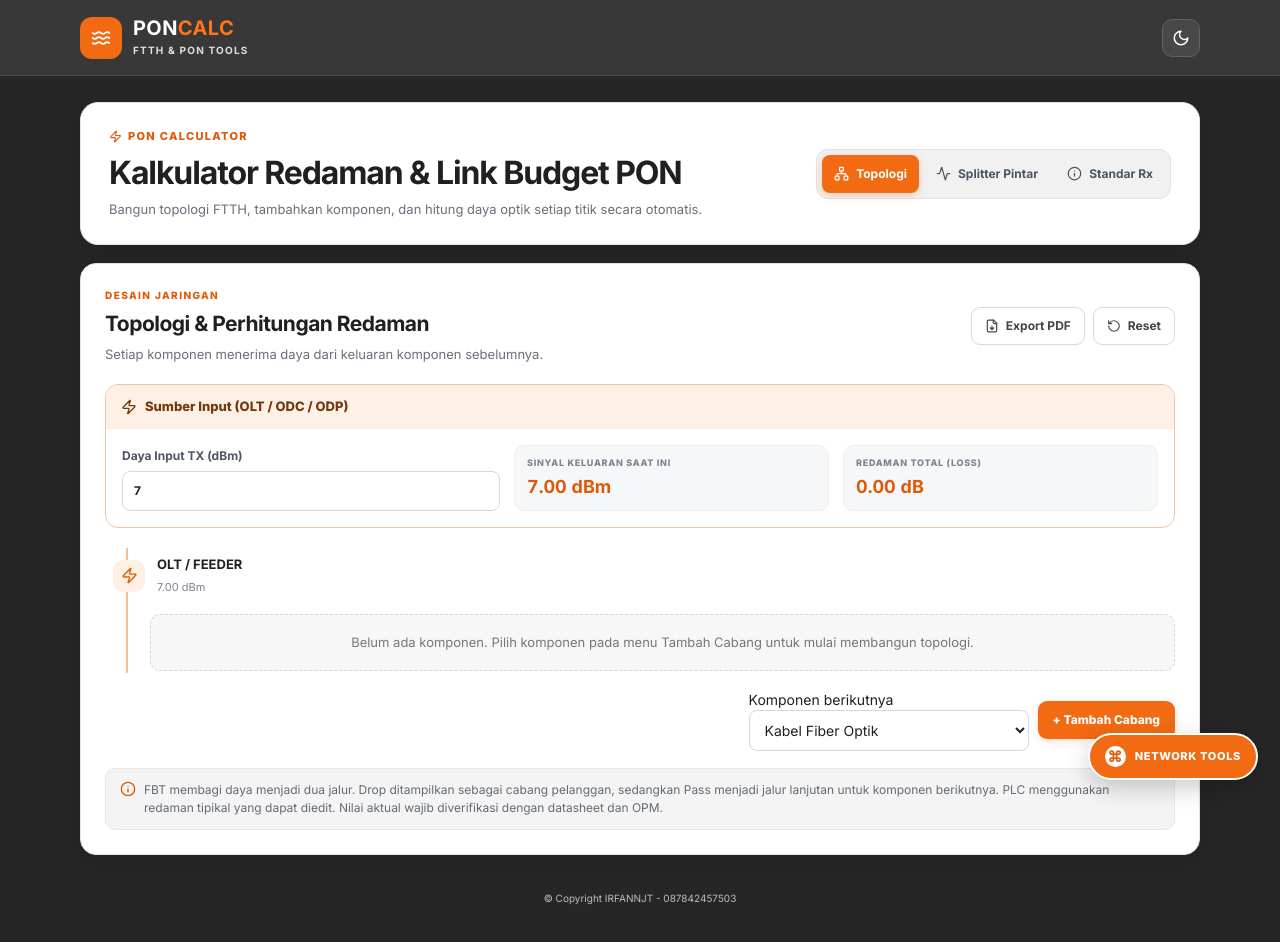
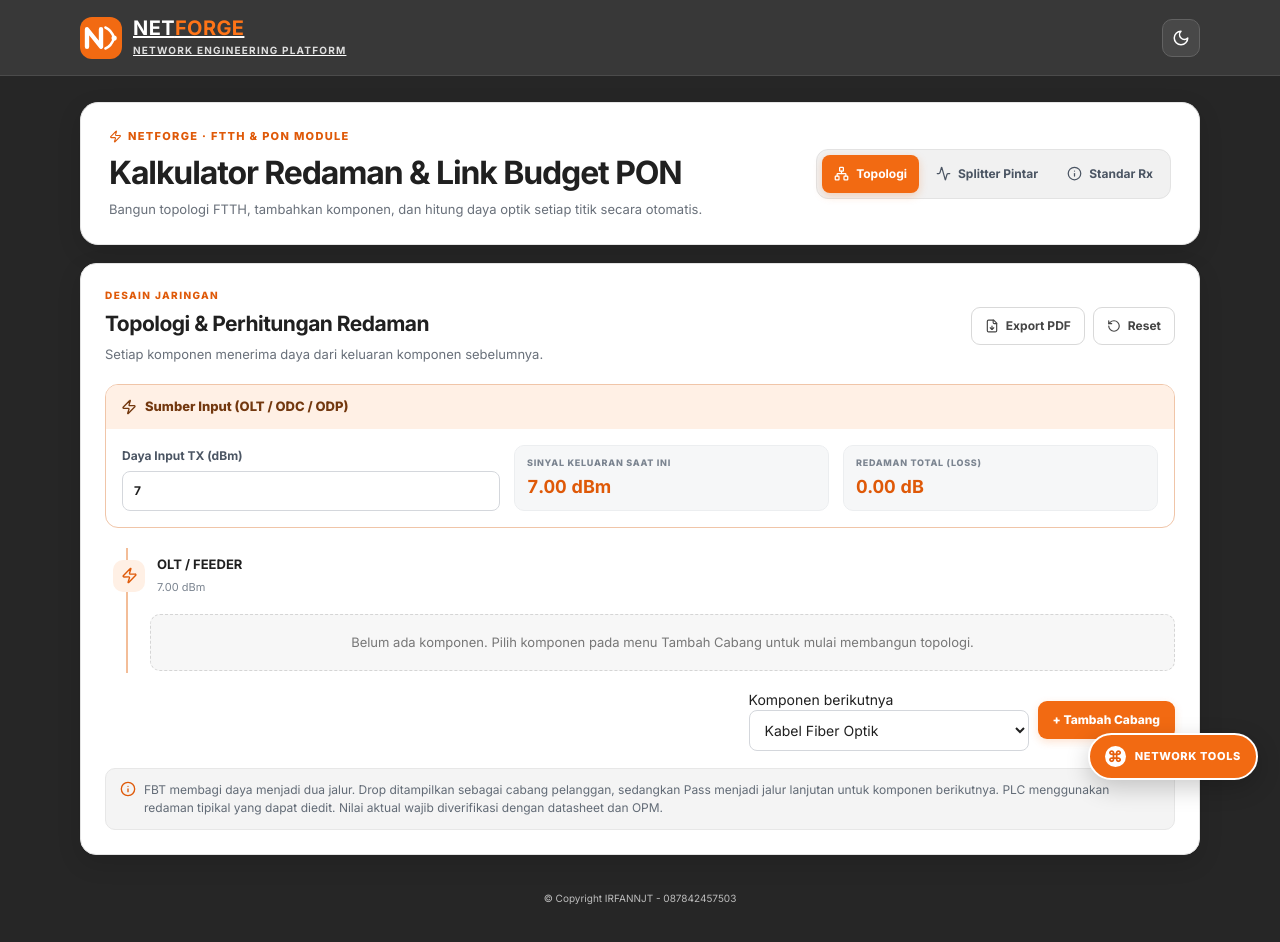
Before and after one commit to mikrotikscript/PON, a Next.js app: page /PON/ in a window 1280 px wide. Shown: the top 942 px of the page. Built offline with nearby package versions, Linux system fonts and the light colour scheme.

Commit message:
feat(netforge): unify main PON calculator brand header

```diff
--- a/app/page.tsx
+++ b/app/page.tsx
@@ -112,13 +112,13 @@ export default function Home() {
   return (
     <main className={dark ? 'pon-app dark' : 'pon-app'}>
       <header className="pon-topbar">
-        <div className="pon-brand"><span className="pon-brand-icon"><Waves size={20}/></span><div><b>PON<span>CALC</span></b><small>FTTH & PON TOOLS</small></div></div>
+        <a className="pon-brand" href="/PON/" aria-label="NETFORGE Home"><span className="pon-brand-icon"><svg viewBox="0 0 48 48" role="img" aria-label="NETFORGE mark"><path d="M8 34V14l16 20V14" fill="none" stroke="currentColor" strokeWidth="5" strokeLinecap="round" strokeLinejoin="round"/><path d="M29 12c5 2 8 6 10 12M29 36c5-2 8-6 10-12" fill="none" stroke="#fff" strokeWidth="2.8" strokeLinecap="round"/><circle cx="39" cy="24" r="3" fill="#fff"/></svg></span><div><b>NET<span>FORGE</span></b><small>NETWORK ENGINEERING PLATFORM</small></div></a>
         <button className="pon-theme" onClick={() => setDark(!dark)} aria-label="Ganti tema">{dark ? <Sun size={18}/> : <Moon size={18}/>}</button>
       </header>
 
       <div className="pon-shell">
         <section className="pon-hero">
-          <div><div className="pon-eyebrow"><Zap size={13}/> PON CALCULATOR</div><h1>Kalkulator Redaman & Link Budget PON</h1><p>Bangun topologi FTTH, tambahkan komponen, dan hitung daya optik setiap titik secara otomatis.</p></div>
+          <div><div className="pon-eyebrow"><Zap size={13}/> NETFORGE · FTTH & PON MODULE</div><h1>Kalkulator Redaman & Link Budget PON</h1><p>Bangun topologi FTTH, tambahkan komponen, dan hitung daya optik setiap titik secara otomatis.</p></div>
           <nav className="pon-tabs">
             <button className={tab === 'topology' ? 'active' : ''} onClick={() => setTab('topology')}><Network size={15}/> Topologi</button>
             <button className={tab === 'splitter' ? 'active' : ''} onClick={() => setTab('splitter')}><Activity size={15}/> Splitter Pintar</button>
```
